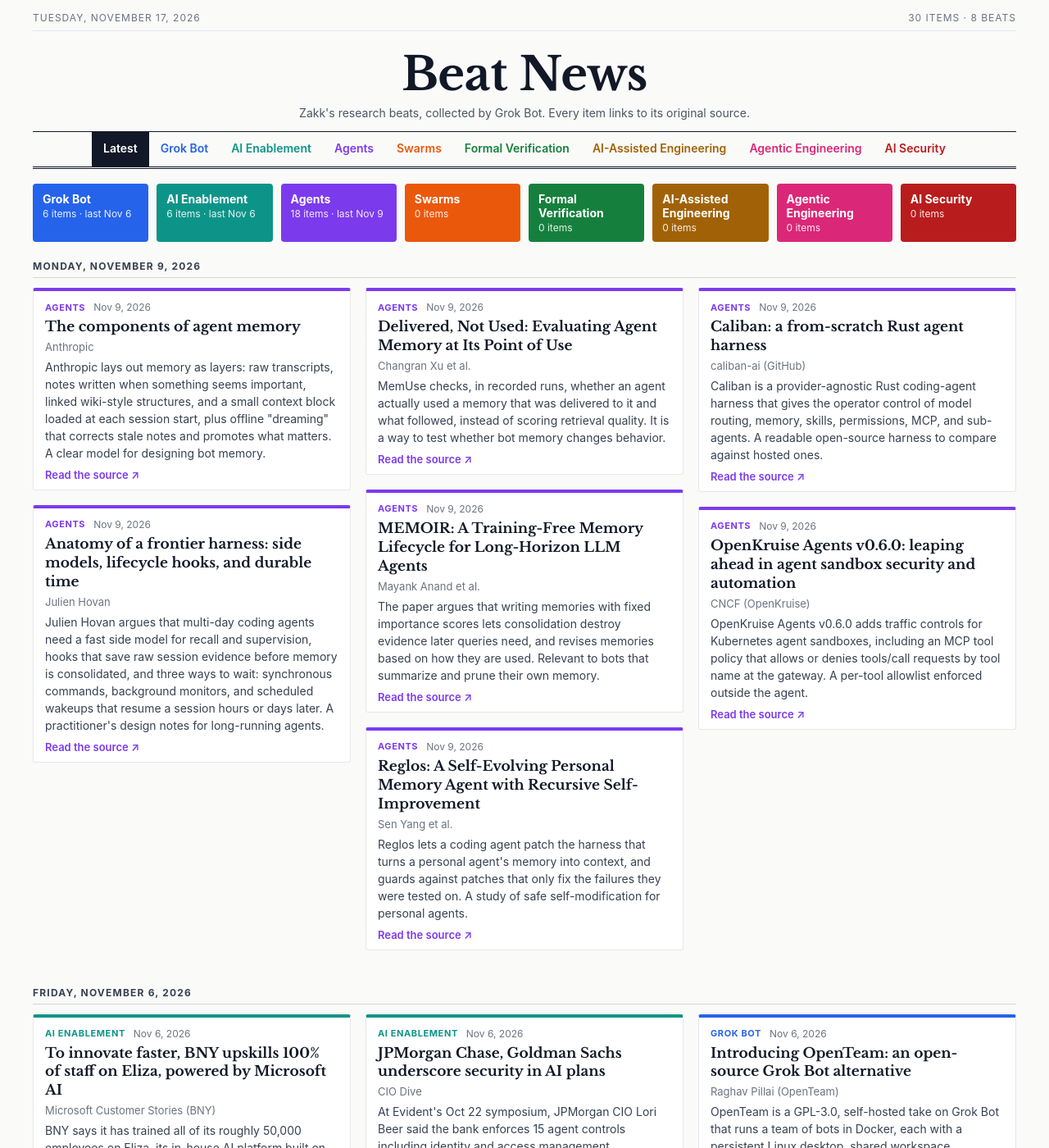
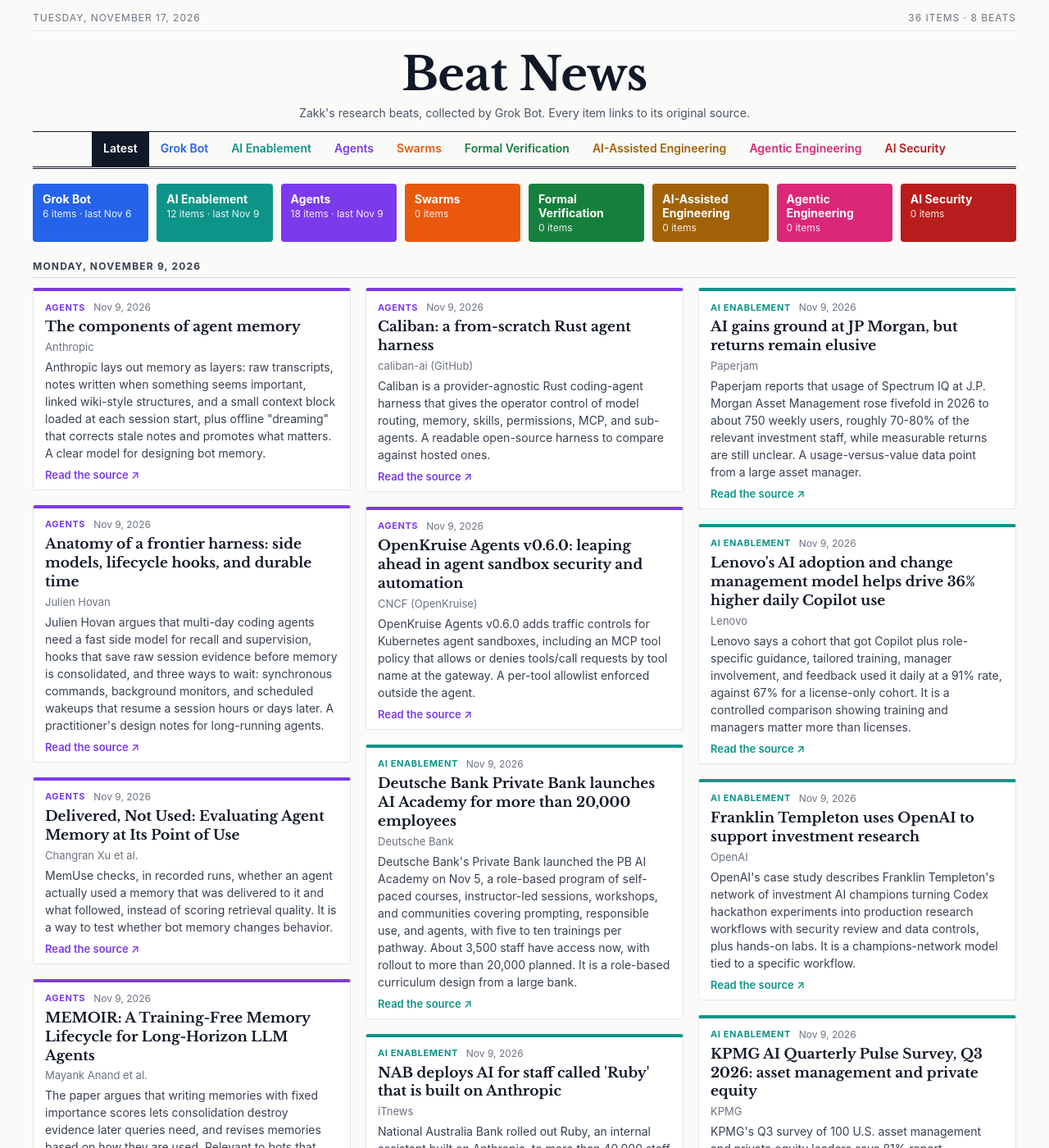
Before and after one commit to 0xZakk/beat-news, a Jekyll site: the page built from index.html, in a window 1280 px wide and 1400 px high. Shown: the whole window at 82% size. Built offline with Jekyll 4.4.1, drawn with Linux system fonts in a browser that asks for light colours; some of the changed text lies outside the part shown.

Commit message:
ai-enablement: 2026-11-09 (6 new items)

```diff
--- a/_data/items.json
+++ b/_data/items.json
@@ -1,6 +1,11 @@
 {
  "updated": "2026-11-17T09:51:42-06:00",
  "issues": [
+  {
+   "beat": "ai-enablement",
+   "date": "2026-11-09",
+   "summary": ""
+  },
   {
    "beat": "agents",
    "date": "2026-11-09",
@@ -99,6 +104,72 @@
    "url": "https://www.cncf.io/blog/2026/11/03/openkruise-agents-v0-6-0-leaping-ahead-in-agent-sandbox-security-and-automation/",
    "also_fits": [],
    "seq": 30
+  },
+  {
+   "id": "2026-11-09-deutsche-bank-private-bank-launches-ai-academy-for-more-than",
+   "beat": "ai-enablement",
+   "date": "2026-11-09",
+   "title": "Deutsche Bank Private Bank launches AI Academy for more than 20,000 employees",
+   "author": "Deutsche Bank",
+   "summary": "Deutsche Bank's Private Bank launched the PB AI Academy on Nov 5, a role-based program of self-paced courses, instructor-led sessions, workshops, and communities covering prompting, responsible use, and agents, with five to ten trainings per pathway. About 3,500 staff have access now, with rollout to more than 20,000 planned. It is a role-based curriculum design from a large bank.",
+   "url": "https://www.db.com/news/detail/20261105-deutsche-bank-private-bank-launches-ai-academy-for-more-than-20-000-employees?language_id=1",
+   "also_fits": [],
+   "seq": 31
+  },
+  {
+   "id": "2026-11-09-nab-deploys-ai-for-staff-called-ruby-that-is-built-on-anthro",
+   "beat": "ai-enablement",
+   "date": "2026-11-09",
+   "title": "NAB deploys AI for staff called 'Ruby' that is built on Anthropic",
+   "author": "iTnews",
+   "summary": "National Australia Bank rolled out Ruby, an internal assistant built on Anthropic, to more than 40,000 staff and set up about 50 business-led AI squads with Anthropic and AWS to build use cases such as faster credit memos and loan approvals. It pairs a company-wide tool with small squads that own specific workflows.",
+   "url": "https://www.itnews.com.au/news/nab-deploys-ai-for-staff-called-ruby-that-is-built-on-anthropic-630151",
+   "also_fits": [],
+   "seq": 32
+  },
+  {
+   "id": "2026-11-09-ai-gains-ground-at-jp-morgan-but-returns-remain-elusive",
+   "beat": "ai-enablement",
+   "date": "2026-11-09",
+   "title": "AI gains ground at JP Morgan, but returns remain elusive",
+   "author": "Paperjam",
+   "summary": "Paperjam reports that usage of Spectrum IQ at J.P. Morgan Asset Management rose fivefold in 2026 to about 750 weekly users, roughly 70-80% of the relevant investment staff, while measurable returns are still unclear. A usage-versus-value data point from a large asset manager.",
+   "url": "https://en.paperjam.lu/article/j-p-morgan-am-sees-fivefold-surge-in-ai-platform-usage",
+   "also_fits": [],
+   "seq": 33
+  },
+  {
+   "id": "2026-11-09-lenovo-s-ai-adoption-and-change-management-model-helps-drive",
+   "beat": "ai-enablement",
+   "date": "2026-11-09",
+   "title": "Lenovo's AI adoption and change management model helps drive 36% higher daily Copilot use",
+   "author": "Lenovo",
+   "summary": "Lenovo says a cohort that got Copilot plus role-specific guidance, tailored training, manager involvement, and feedback used it daily at a 91% rate, against 67% for a license-only cohort. It is a controlled comparison showing training and managers matter more than licenses.",
+   "url": "https://news.lenovo.com/ai-adoption-change-management-model-36-higher-daily-copilot-use/",
+   "also_fits": [],
+   "seq": 34
+  },
+  {
+   "id": "2026-11-09-franklin-templeton-uses-openai-to-support-investment-researc",
+   "beat": "ai-enablement",
+   "date": "2026-11-09",
+   "title": "Franklin Templeton uses OpenAI to support investment research",
+   "author": "OpenAI",
+   "summary": "OpenAI's case study describes Franklin Templeton's network of investment AI champions turning Codex hackathon experiments into production research workflows with security review and data controls, plus hands-on labs. It is a champions-network model tied to a specific workflow.",
+   "url": "https://openai.com/index/franklin-templeton/",
+   "also_fits": [],
+   "seq": 35
+  },
+  {
+   "id": "2026-11-09-kpmg-ai-quarterly-pulse-survey-q3-2026-asset-management-and",
+   "beat": "ai-enablement",
+   "date": "2026-11-09",
+   "title": "KPMG AI Quarterly Pulse Survey, Q3 2026: asset management and private equity",
+   "author": "KPMG",
+   "summary": "KPMG's Q3 survey of 100 U.S. asset management and private equity leaders says 81% report measurable AI value, agent deployment rose to 30% from 19%, and data readiness is the top barrier at 76%, with 75% requiring human oversight for sensitive data. Benchmarks for where finance peers are on agents.",
+   "url": "https://kpmg.com/us/en/articles/2026/quarterly-ai-pulse-survey-asset-management-private-equity.html",
+   "also_fits": [],
+   "seq": 36
   },
   {
    "id": "2026-11-06-to-innovate-faster-bny-upskills-100-of-staff-on-eliza-powere",
```
